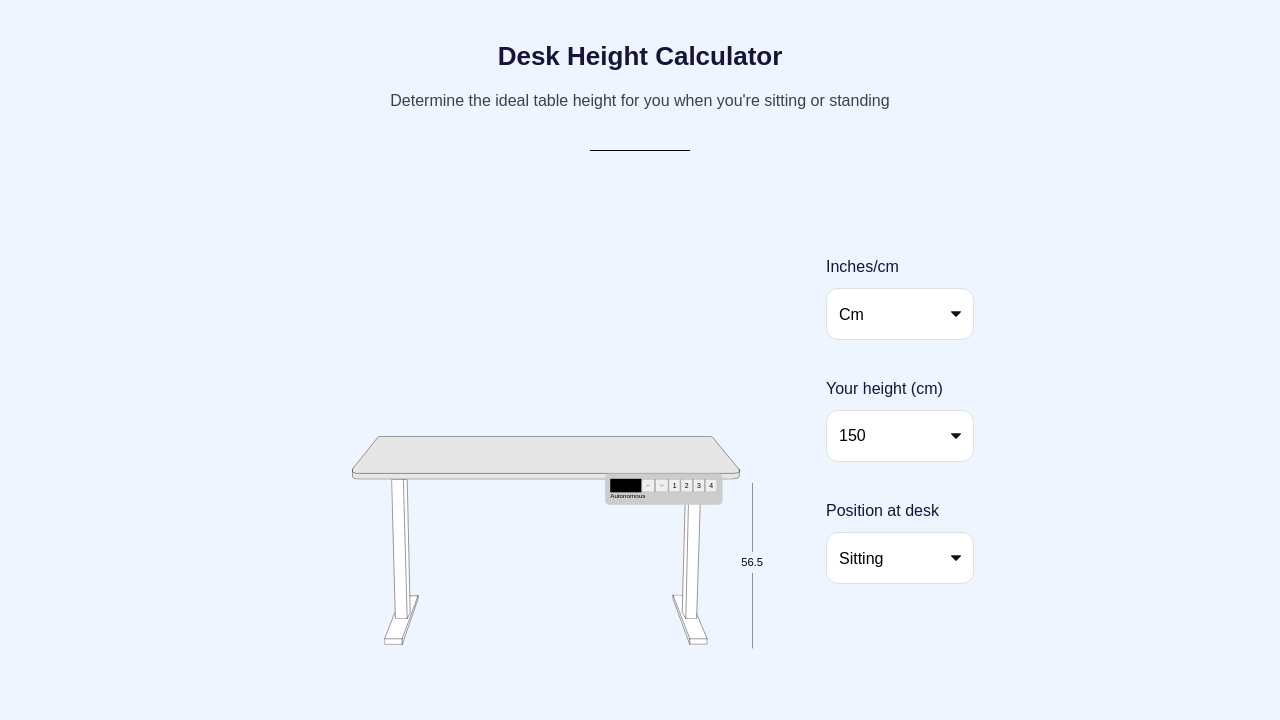
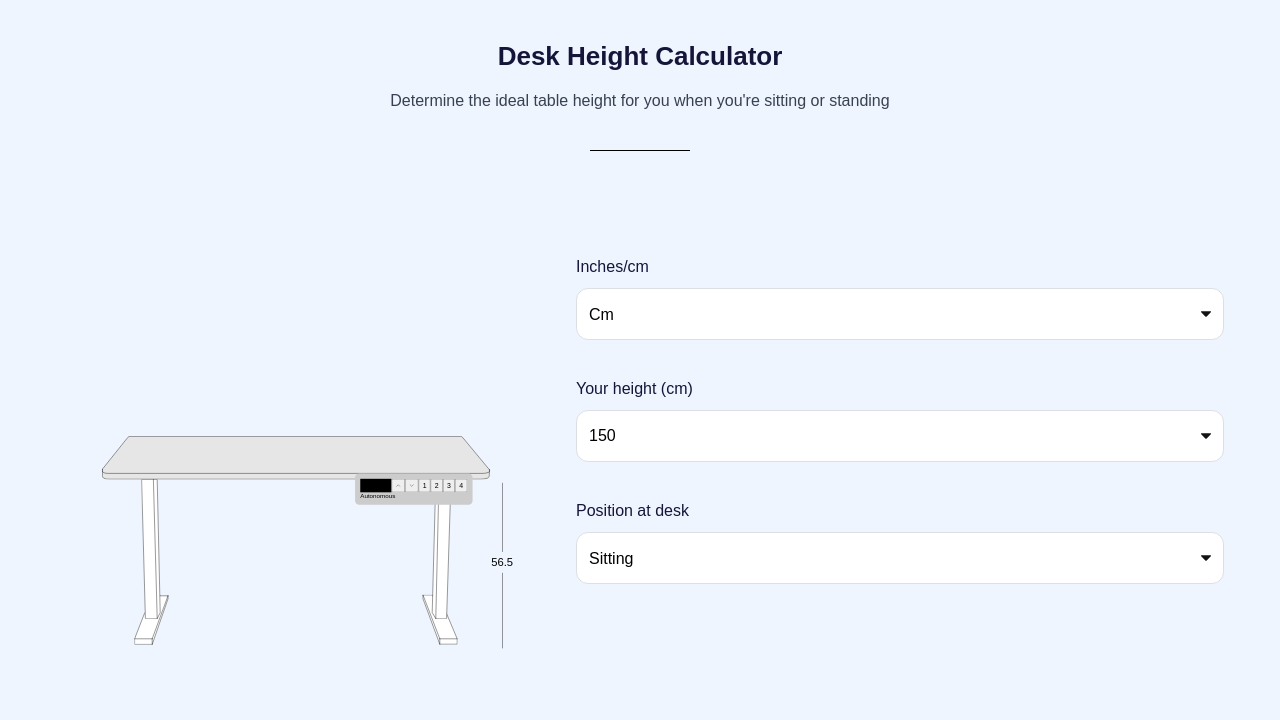
Before and after one commit to martinacostadev/desk-height-calculator, a plain HTML site: page index.html in a window 1280 px wide. Shown: the top 720 px of the page. Drawn offline with Linux system fonts and the light colour scheme.

Commit message:
fix: main max-width

```diff
--- a/styles.css
+++ b/styles.css
@@ -15,7 +15,7 @@ main {
   display: flex;
   flex-direction: column;
   margin: 0 auto;
-  max-width: 700px;
+  max-width: 1200px;
 }
 
 h1 {
```
